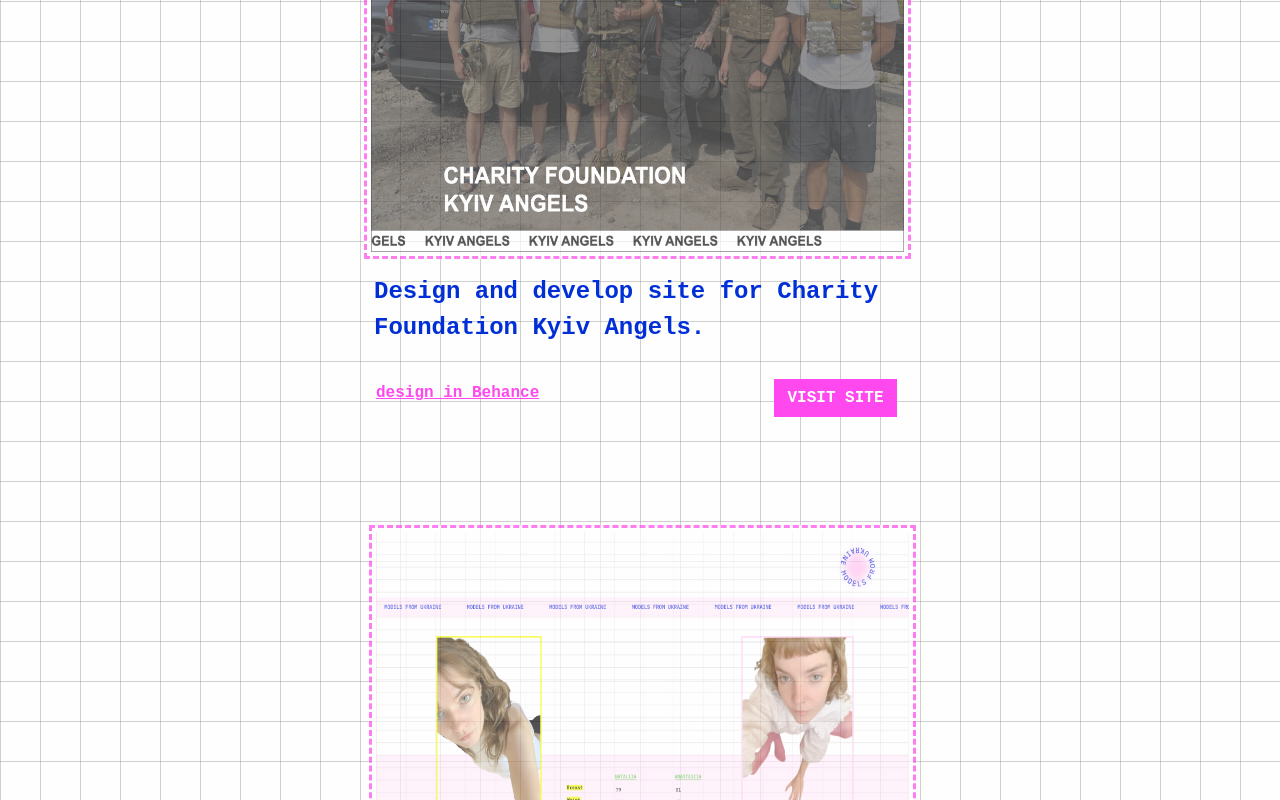
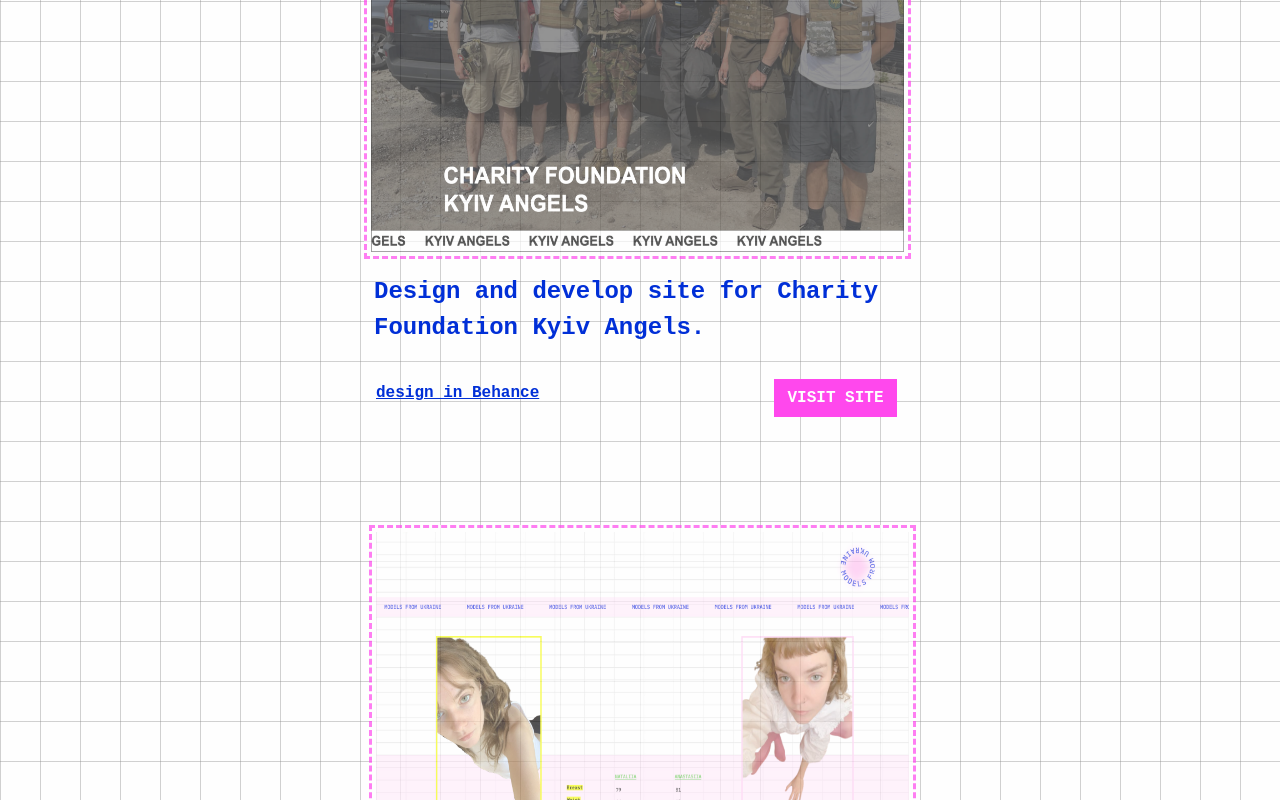
Before and after one commit to n-str/n-str.github.io, a plain HTML site: page index.html in a window 1280 px wide. In both pictures the pointer is over the link 451 px from the left and 1159 px from the top of the page. Shown: the part 759-1559 px from the top of the page. Drawn offline with nearby package versions, Linux system fonts and the light colour scheme.

Commit message:
Update style.css

```diff
--- a/assets/css/style.css
+++ b/assets/css/style.css
@@ -826,6 +826,9 @@ body {
 		}
 	}
 
+.link:hover {
+	color: #002FD7;
+}
 
 *, ::after, ::before {
     box-sizing: content-box;
```
